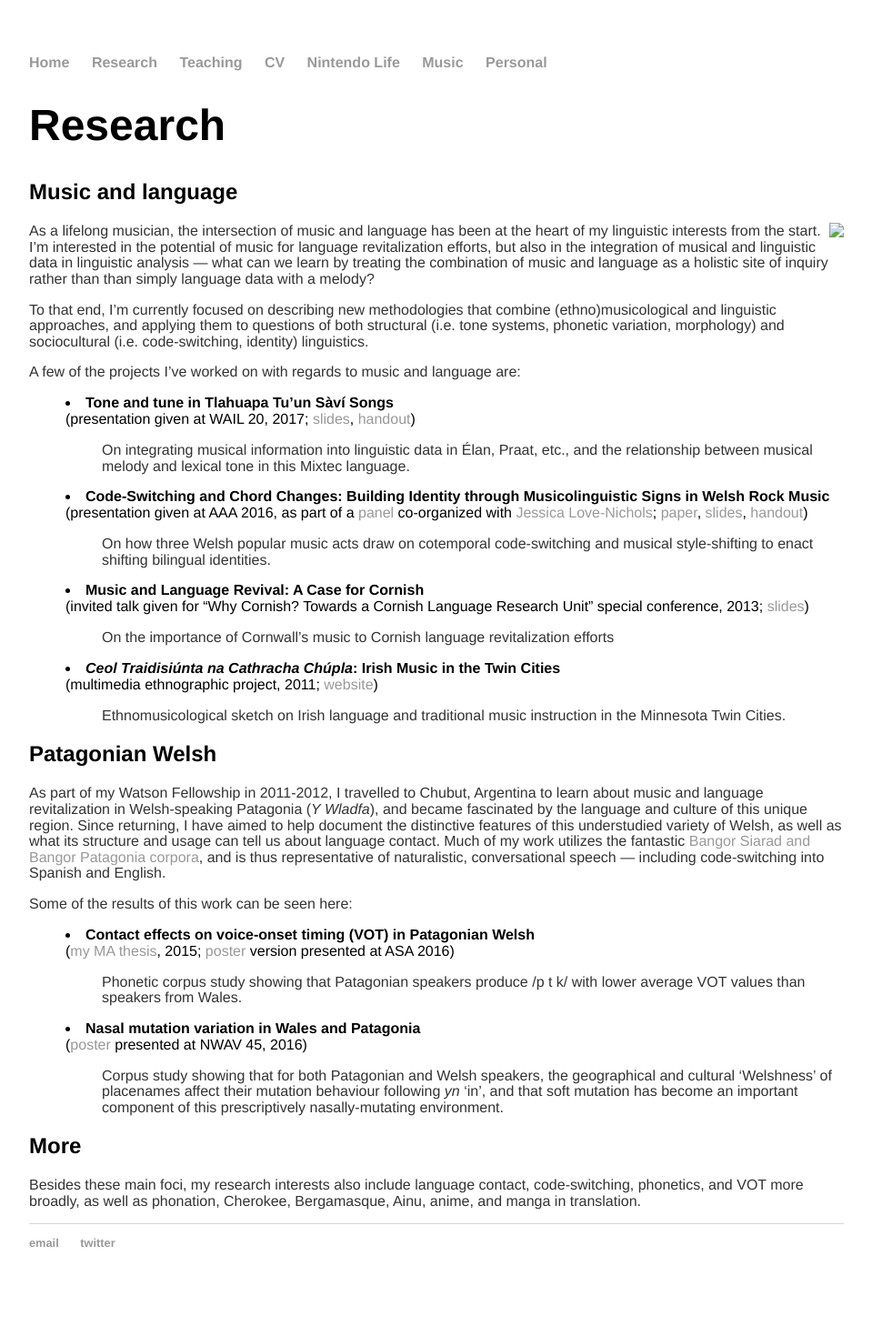
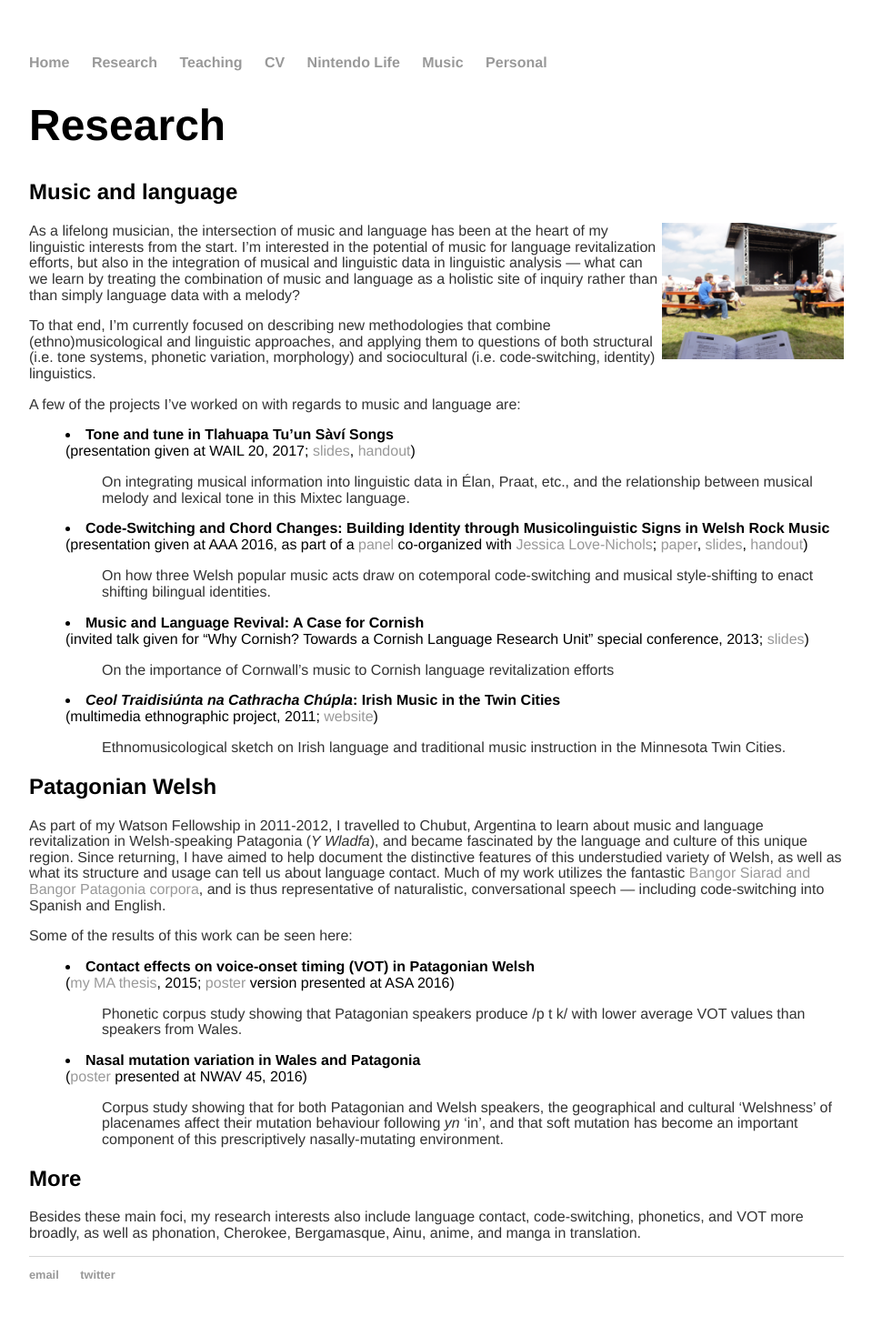
Before and after one commit to morgansleeper/morgansleeper.github.io, a Jekyll site: the page built from research/index.html, in a window 1280 px wide. Shown: the whole page at 91% size, without its empty margins (160-1119 px from the left). Built offline with Jekyll 4.4.1, drawn with Linux system fonts in a browser that asks for light colours; before the commit the page ends 1434 px from its top, so only the background shows below that.

Commit message:
Update index.html

```diff
--- a/research/index.html
+++ b/research/index.html
@@ -5,7 +5,7 @@ title: Morgan Sleeper | Research
 <h1>Research</h1>
 <a NAME=musicandlanguage></a>
 <h2>Music and language</h2>
-<img src="eisteddfod.jpg" height= "150" style="float:right;"/>
+<img src="/eisteddfod.jpg" height= "150" style="float:right;"/>
 <p>As a lifelong musician, the intersection of music and language has been at the heart of my linguistic interests
   from the start. I’m interested in the potential of music for language revitalization efforts, but also in the
   integration of musical and linguistic data in linguistic analysis — what can we learn by treating the combination
```
